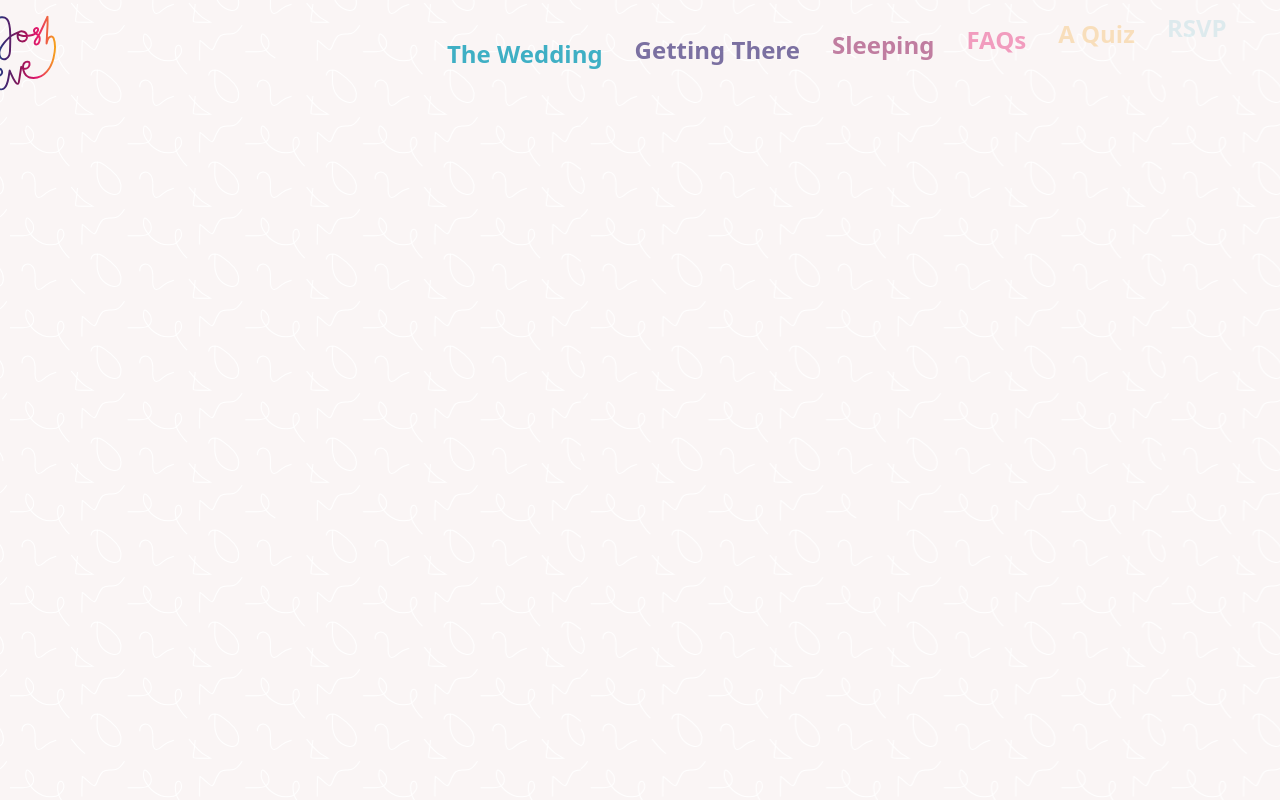
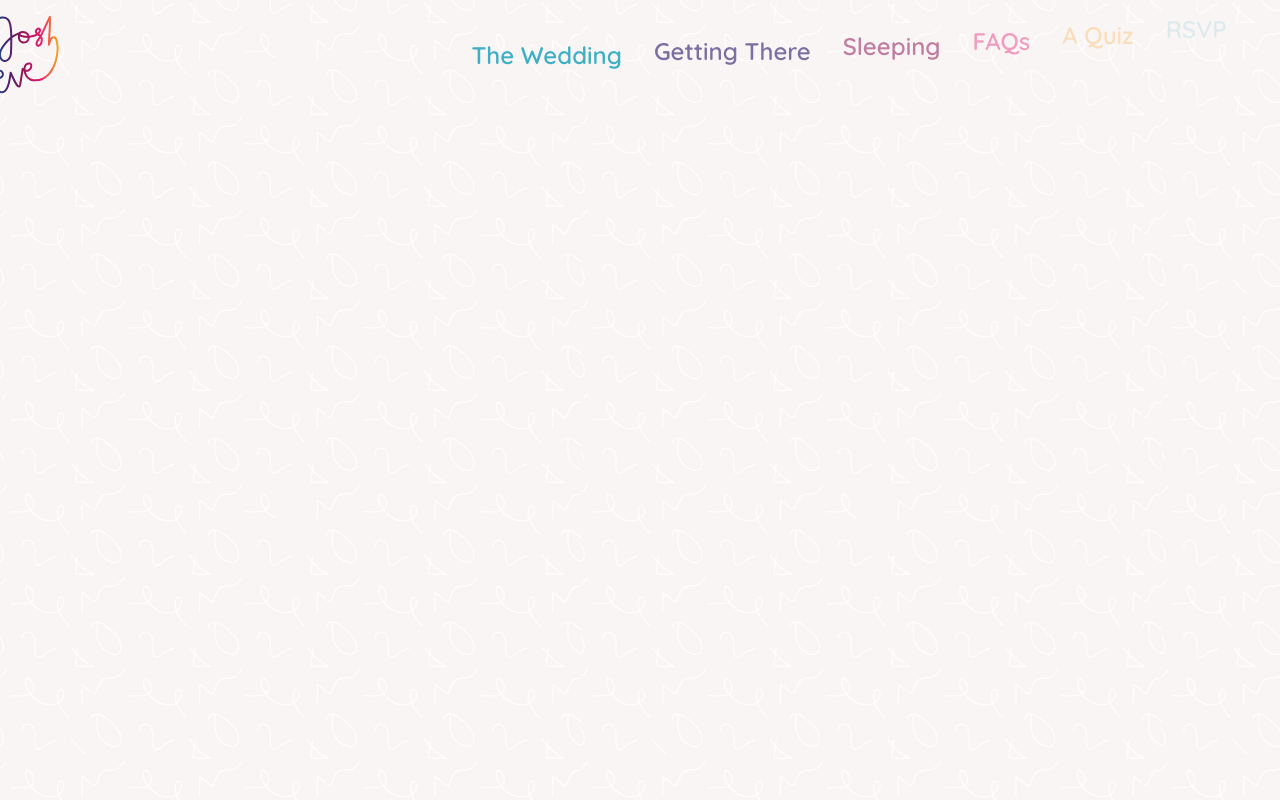
Before and after one commit to AlpineJosh/hobnobandevil, a Next.js app: page / in a window 1280 px wide. Shown: the top 800 px of the page. Built offline with nearby package versions, Linux system fonts and the light colour scheme.

Commit message:
Sorting oput fonts

```diff
--- a/src/app/globals.css
+++ b/src/app/globals.css
@@ -2,7 +2,7 @@
 @plugin "@tailwindcss/typography";
 
 @theme {
-  --font-sans: var(--font-quicksand);
+  --font-sans: var(--font-quicksand) sans-serif;
 
   --color-aqua: #0299b5;
   --color-blue: #372874;
--- a/src/app/layout.tsx
+++ b/src/app/layout.tsx
@@ -2,6 +2,14 @@
 import "./globals.css";
 import { Metadata } from "next";
 import { Layout } from "@/components/Layout";
+
+import { Quicksand } from "next/font/google";
+
+const quicksand = Quicksand({
+  subsets: ["latin"],
+  variable: "--font-quicksand",
+});
+
 
 export const metadata: Metadata = {
   title: "Hobnob and Evil",
@@ -9,7 +17,7 @@
 }
 export default function RootLayout({ children }: { children: React.ReactNode }) {
   return (
-    <html lang="en">
+    <html lang="en" className={quicksand.variable}>
       <Layout>
         {children}
       </Layout>
--- a/src/components/Layout.tsx
+++ b/src/components/Layout.tsx
@@ -1,6 +1,5 @@
 "use client";
 
-import { Quicksand } from "next/font/google";
 import Menu from "../components/Menu";
 import { motion, Variant } from "framer-motion";
 import { SVGPaths } from "../components/SVGPaths";
@@ -8,11 +7,6 @@
 import { Background } from "@/components/Background";
 import { useState } from "react";
 import { usePathname } from "next/navigation";
-
-const quicksand = Quicksand({
-  subsets: ["latin"],
-  variable: "--font-quicksand",
-});
 
 const logoVariants: Record<string, Variant> = {
   initial: {
@@ -135,10 +129,9 @@
     | "faq"
     | "quiz"
     | "rsvp";
-  console.log(active);
 
   return (
-    <body className={`${quicksand.variable}  bg-neutral min-h-screen py-6`}>
+    <body className={`bg-neutral min-h-screen py-6 font-sans`}>
       <Background />
       <div className="grid grid-cols-24 w-full max-w-screen-xl mx-auto gap-y-12">
         <header className="relative @container col-[1/24] grid grid-cols-subgrid items-center z-10">
```
